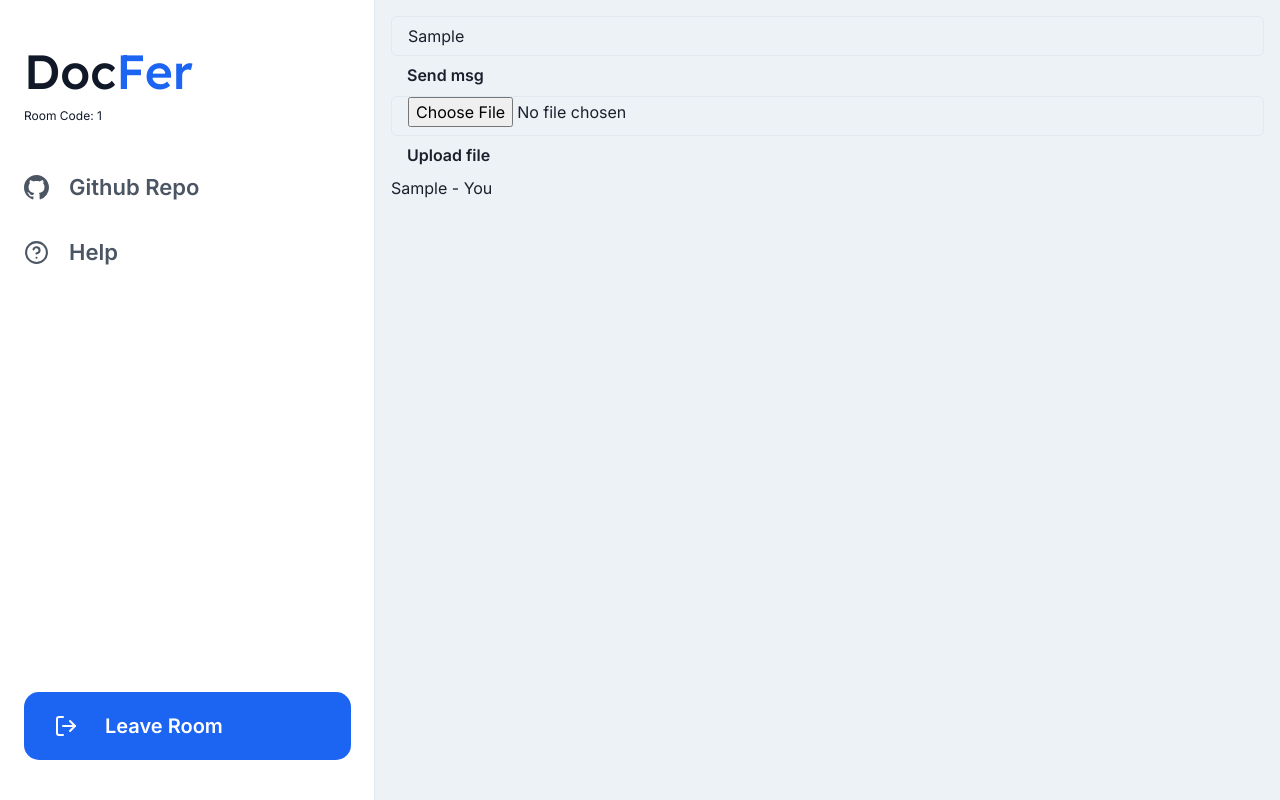
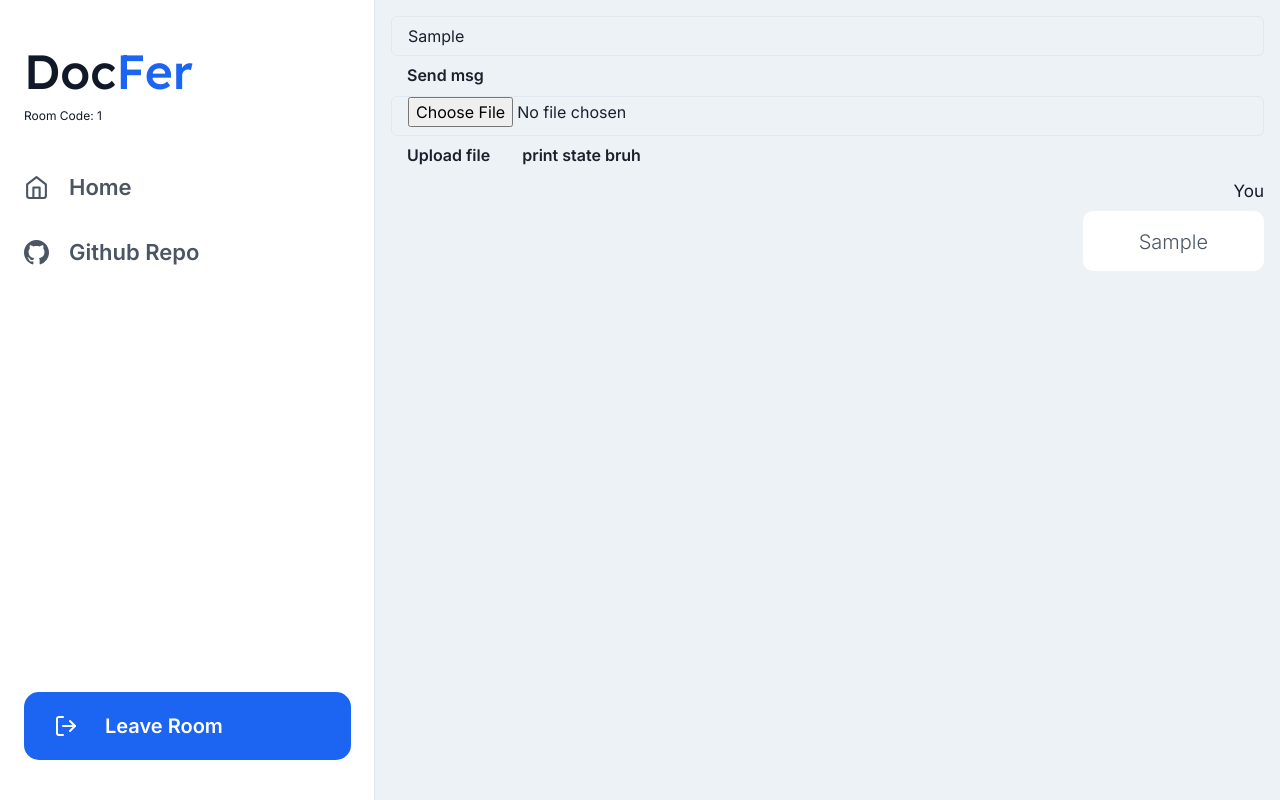
Before and after one commit to peetacho/docfer, a React (Create React App) app in the folder client/: page /room/1 in a window 1280 px wide. Both pictures are taken after typing "Sample" into the empty fields and a click on the button "Send msg". Built offline with nearby package versions, Linux system fonts and the light colour scheme; no server answers.

Commit message:
added messages logic

```diff
--- /dev/null
+++ b/client/src/components/Room/Messages/Messages.js
@@ -0,0 +1,68 @@
+import { Box, Button, Stack, Text } from "@chakra-ui/react"
+import { MESSAGE_TYPES } from "../../../constants/constants";
+
+
+const downloadArrayBufferAsFile = (obj, mimType, fileName) => {
+    let url = '';
+    // convert the object into a url depending on whether obj is of type ArrayBuffer or File
+    if (Object.prototype.toString.call(obj) === '[object ArrayBuffer]') {
+        let binary = '';
+        const bytes = new Uint8Array(obj);
+        const len = bytes.byteLength;
+        for (let i = 0; i < len; i++) {
+            binary += String.fromCharCode(bytes[i]);
+        }
+        const file = window.btoa(binary);
+        url = `data:${mimType};base64,` + file;
+    }
+    else if (Object.prototype.toString.call(obj) === '[object File]') {
+        url = URL.createObjectURL(obj)
+    }
+    else {
+        return;
+    }
+
+    // download the file
+    const a = document.createElement('a');
+    a.href = url;
+    a.download = fileName;
+    document.body.appendChild(a);
+    a.click();
+    document.body.removeChild(a);
+    window.URL.revokeObjectURL(url);
+}
+
+const Messages = ({
+    messages
+}) => {
+    return (
+        <Stack gap={'5px'} flexDirection={'column'}>
+            {messages && messages.map((message, i) => {
+                return (
+                    <Box key={i} alignSelf={message.sender === 'You' ? 'end' : 'start'} fontFamily={'Inter'}>
+                        {
+                            message.type === MESSAGE_TYPES.HEADER ? (
+                                <Text color={'primary.400'} fontWeight={400} fontSize={'17px'} lineHeight={'30px'}>{message.sender === 'You' ? 'You' : "User " + message.sender.substring(0, 5)}</Text>
+                            ) : message.fileData ? (
+                                // message is a file
+                                <Box>
+                                    <Button
+                                        onClick={() => downloadArrayBufferAsFile(message.fileData.file, message.fileData.fileType, message.fileData.fileName)}>
+                                        Download {message.fileData.fileName}
+                                    </Button>
+                                </Box>
+                            ) : (
+                                // message is a text message
+                                <Box borderRadius={'10px'} height={'60px'} bg={'white'}>
+                                    <Text px={'14'} py={'18.5'} color={'secondary.400'} fontWeight={300} fontSize={'20px'} lineHeight={'24px'}>{message.msg}</Text>
+                                </Box>
+                            )
+                        }
+                    </Box>
+                )
+            })}
+        </Stack>
+    )
+}
+
+export default Messages;
--- a/client/src/components/Room/Room.js
+++ b/client/src/components/Room/Room.js
@@ -1,40 +1,12 @@
 import React, { useCallback, useEffect, useRef, useState } from "react";
 import {
-    Box, Button, Input, Stack, Text
+    Button, Input
 } from '@chakra-ui/react'
 import { useSocket } from "../../contexts/SocketProvider";
 import { useParams } from "react-router-dom";
 import RoomNavBar from "./RoomNavBar/RoomNavBar";
-
-const downloadArrayBufferAsFile = (obj, mimType, fileName) => {
-    let url = '';
-    // convert the object into a url depending on whether obj is of type ArrayBuffer or File
-    if (Object.prototype.toString.call(obj) === '[object ArrayBuffer]') {
-        let binary = '';
-        const bytes = new Uint8Array(obj);
-        const len = bytes.byteLength;
-        for (let i = 0; i < len; i++) {
-            binary += String.fromCharCode(bytes[i]);
-        }
-        const file = window.btoa(binary);
-        url = `data:${mimType};base64,` + file;
-    }
-    else if (Object.prototype.toString.call(obj) === '[object File]') {
-        url = URL.createObjectURL(obj)
-    }
-    else {
-        return;
-    }
-
-    // download the file
-    const a = document.createElement('a');
-    a.href = url;
-    a.download = fileName;
-    document.body.appendChild(a);
-    a.click();
-    document.body.removeChild(a);
-    window.URL.revokeObjectURL(url);
-}
+import Messages from "./Messages/Messages";
+import { MESSAGE_TYPES } from "../../constants/constants";
 
 const Room = () => {
     const [messages, setMessages] = useState([])
@@ -44,7 +16,12 @@ const Room = () => {
     const socket = useSocket();
 
     const addMessage = useCallback((msg, sender, fileData) => {
-        setMessages([...messages, { msg: msg, sender: sender, fileData: fileData }])
+        const messagesToAdd = []
+        if (messages.length === 0 || messages.at(-1).sender !== sender) {
+            messagesToAdd.push({ type: MESSAGE_TYPES.HEADER, sender: sender })
+        }
+        messagesToAdd.push({ type: MESSAGE_TYPES.OTHER, msg: msg, sender: sender, fileData: fileData })
+        setMessages([...messages, ...messagesToAdd])
     }, [messages])
 
     const receiveMessage = useCallback(({ msg, sender, fileData }) => {
@@ -61,53 +38,32 @@ const Room = () => {
         socket.on("receive-message", receiveMessage)
     }, [socket, receiveMessage]);
 
+    const handleOnChangeFile = (e) => {
+        let targetFile = e.target.files[0]
+        if (targetFile) setFileData({ file: targetFile, fileType: targetFile.type, fileName: targetFile.name });
+    }
+
+    const handleUploadFile = () => {
+        socket.emit("send-message", { msg: "", room: roomID, fileData: fileData })
+        addMessage("", "You", fileData)
+    }
+
+    const handleSendMessage = (e) => {
+        socket.emit("send-message", { msg: inputRef.current.value, room: roomID, fileData: null })
+        addMessage(inputRef.current.value, "You", null)
+    }
+
     return (
         <RoomNavBar roomID={roomID}>
             <Input
                 placeholder="send message here"
                 ref={inputRef}
             />
-            <Button onClick={e => {
-                socket.emit("send-message", { msg: inputRef.current.value, room: roomID, fileData: null })
-                addMessage(inputRef.current.value, "You", null)
-            }}>
-                Send msg
-            </Button>
-            <Input type="file" onChange={e => {
-                let targetFile = e.target.files[0]
-                if (targetFile) {
-                    setFileData({ file: targetFile, fileType: targetFile.type, fileName: targetFile.name });
-                }
-            }} />
-            <Button onClick={e => {
-                socket.emit("send-message", { msg: "", room: roomID, fileData: fileData })
-                addMessage("", "You", fileData)
-            }}>
-                Upload file
-            </Button>
-            <Stack>
-                {messages && messages.map((message, i) => {
-                    return (
-                        <div key={i}>
-                            {
-                                message.fileData ? (
-                                    <Box>
-                                        <Text>{message.fileData.fileName} - {message.sender}</Text>
-                                        <Button
-                                            onClick={() => downloadArrayBufferAsFile(message.fileData.file, message.fileData.fileType, message.fileData.fileName)}>
-                                            Download this file
-                                        </Button>
-                                    </Box>
-                                ) : (
-                                    <Box>
-                                        <Text>{message.msg} - {message.sender}</Text>
-                                    </Box>
-                                )
-                            }
-                        </div>
-                    )
-                })}
-            </Stack>
+            <Button onClick={handleSendMessage}>Send msg</Button>
+            <Input type="file" onChange={handleOnChangeFile} />
+            <Button onClick={handleUploadFile}>Upload file</Button>
+            <Button onClick={() => console.log(messages)}>print state bruh</Button>
+            <Messages messages={messages} />
         </RoomNavBar>
     )
 }
--- a/client/src/components/Room/RoomNavBar/RoomNavBar.js
+++ b/client/src/components/Room/RoomNavBar/RoomNavBar.js
@@ -12,8 +12,8 @@ import {
 } from '@chakra-ui/react';
 import {
     FiMenu,
-    FiHelpCircle,
-    FiLogOut
+    FiLogOut,
+    FiHome
 } from 'react-icons/fi';
 import { BsGithub } from 'react-icons/bs'
 import { IoCloseOutline } from 'react-icons/io5'
@@ -22,8 +22,8 @@ import GhostButton from '../../CustomButtons/GhostButton/GhostButton';
 import useLocalStorage from '../../../hooks/useLocalStorage';
 
 const LinkItems = [
-    { name: 'Github Repo', icon: BsGithub, link: 'https://github.com/peetacho/docfer' },
-    { name: 'Help', icon: FiHelpCircle, link: '' }
+    { name: 'Home', icon: FiHome, link: '/' },
+    { name: 'Github Repo', icon: BsGithub, link: 'https://github.com/peetacho/docfer' }
 ];
 
 export default function RoomNavBar({ children, roomID }) {
--- /dev/null
+++ b/client/src/constants/constants.js
@@ -0,0 +1,4 @@
+export const MESSAGE_TYPES = {
+    HEADER: "HEADER",
+    OTHER: "OTHER"
+}
```
